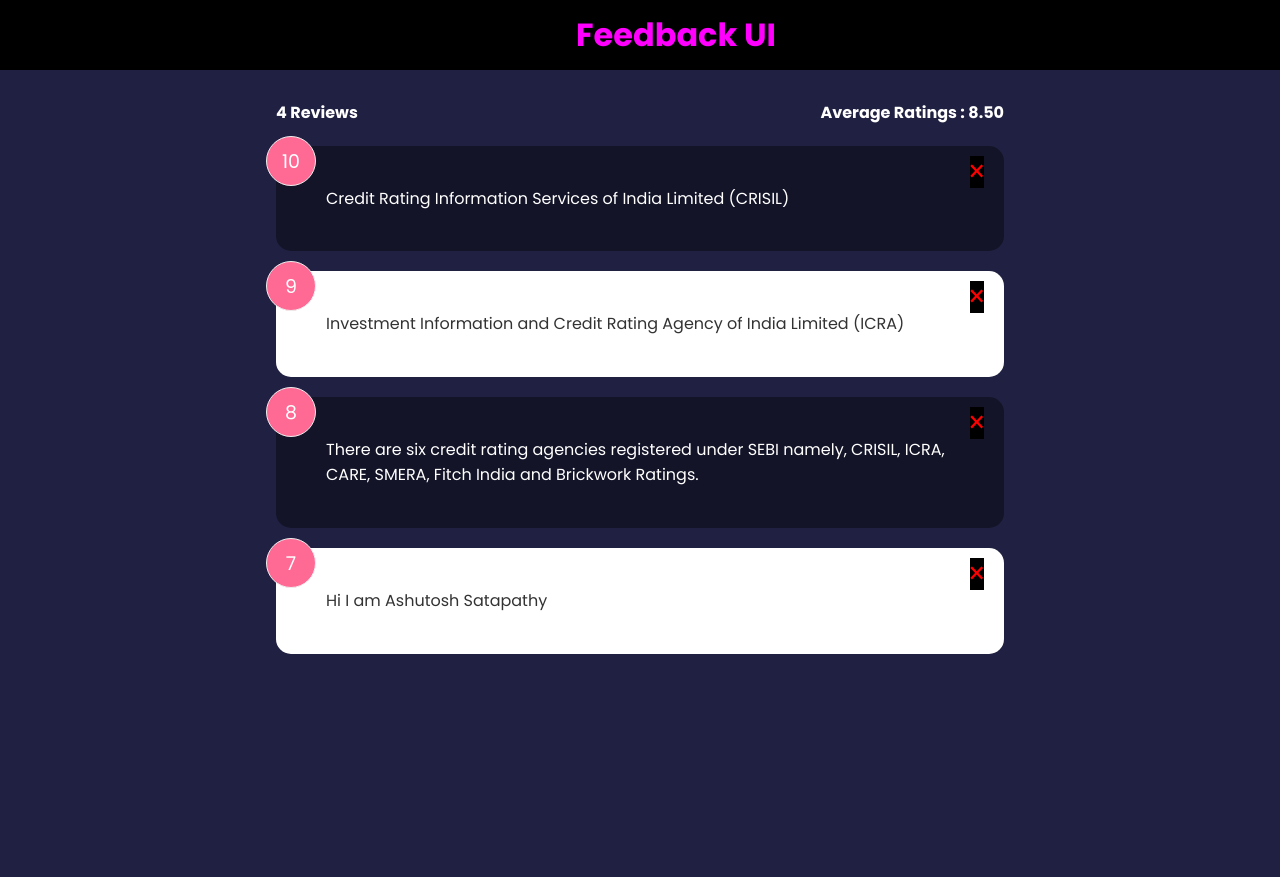
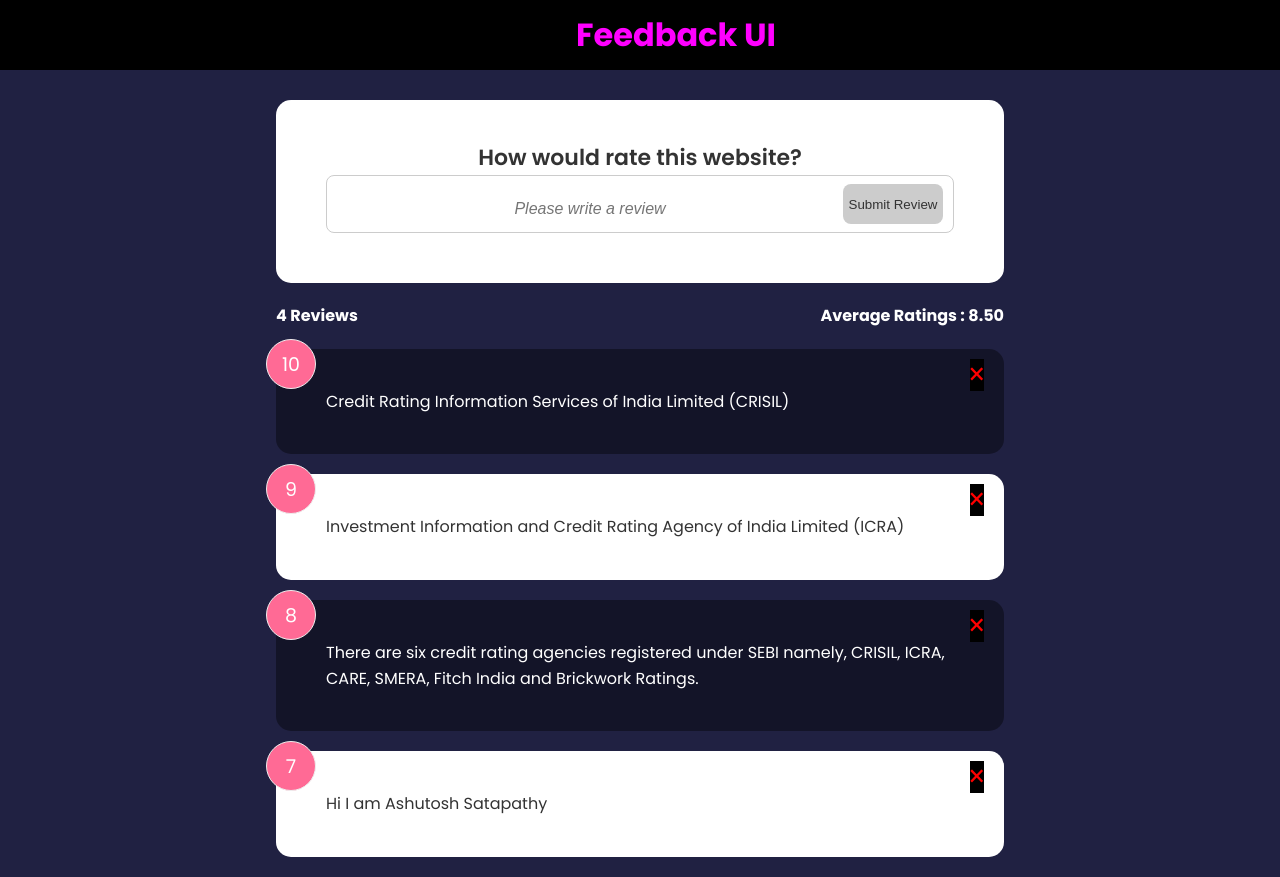
Before and after one commit to Ashutoshrx/FeedBack-App, a React (Create React App) app: page / in a window 1280 px wide. Before the commit the page ends 800 px from the top, so only its background shows below. Built offline with nearby package versions, Linux system fonts and the light colour scheme.

Commit message:
input and button implemented

```diff
--- a/src/App.js
+++ b/src/App.js
@@ -3,6 +3,7 @@
 import { useState } from 'react';
 import FeedbackList from './components/FeedbackList';
 import FeedbackStats from './components/FeedbackStats';
+import FeedbackForm from './components/FeedbackForm';
 
 function App() {
   //Use of UseState which is a react hook
@@ -11,11 +12,16 @@
     // console.log(`The feedback data has been deleted with id ${id}`);
     setFeedBackData(feedBackData.filter((fd) => fd.id !== id));
   };
+  // const appendFeedbackData = ()=>{
+  //   console.log(`The feedback data has been appended with id`);
+  //   //
+  // };
 
   return (
     <>
       <Header />
       <div className="container">
+        <FeedbackForm feedback={feedBackData}/>
         <FeedbackStats feedback={feedBackData} />
         <FeedbackList
           feedback={feedBackData}
--- /dev/null
+++ b/src/components/FeedbackForm.jsx
@@ -0,0 +1,43 @@
+import React from 'react';
+import { useState } from 'react';
+import Button from './shared/Button';
+import Card from './shared/Card';
+
+function FeedbackForm() {
+    const [textInput, setTextInput] = useState('');
+    const [isDisabled, setIsDisabled] = useState(true);
+    const [message, setMessage] = useState('');
+
+    const changeTextInput = (textInput) => {
+        console.log(textInput.target.value);
+        if (textInput.target.value === null) {
+            setIsDisabled(true);
+            setMessage('');
+        }
+        else if (textInput.target.value.trim.length >= 10) {
+            setIsDisabled(false);
+            console.log(message);
+        }
+        else {
+            setIsDisabled(false);
+            setMessage('Review must be at least 10 characters');
+        }
+        setTextInput(textInput.target.value);
+        // If statement not working properly
+    };
+
+    return (
+
+        <Card>
+            <h2>How would rate this website?</h2>
+            <div className="input-group">
+                <input onChange={changeTextInput} type="text" className='message' placeholder='Please write a review' /><br />
+                <Button type="submit" disabled={isDisabled}>Submit Review</Button>
+            </div>
+            <div className="message">{message && message}</div>
+
+        </Card>
+    );
+}
+
+export default FeedbackForm;
--- a/src/components/FeedbackList.jsx
+++ b/src/components/FeedbackList.jsx
@@ -6,7 +6,7 @@
 function FeedbackList({ feedback, handleDelete }) {
     if (!feedback || feedback.length === 0) {
         return (
-            <p style={{ color: 'red' }}>No FeedBack Yet</p>
+            <h1 style={{ color: 'red' }}>NO FEEDBACK YET</h1>
         );
     }
     return (
--- /dev/null
+++ b/src/components/shared/Button.jsx
@@ -0,0 +1,24 @@
+import React from 'react';
+import PropTypes from 'prop-types';
+
+function Button({ children, disabled, version }) {
+    return (
+        <button disabled={disabled}
+            className={`btn btn-${version}`} >
+            {children}
+        </button >
+    );
+}
+
+Button.defaultProps = {
+    disabled: false,
+    version: 'primary',
+};
+Button.propTypes = {
+    children: PropTypes.node.isRequired,
+    disabled: PropTypes.bool,
+    version: PropTypes.string,
+    type: PropTypes.string.isRequired,
+};
+
+export default Button;;
--- a/src/index.css
+++ b/src/index.css
@@ -185,7 +185,8 @@
 .message {
   padding-top: 10px;
   text-align: center;
-  color: rebeccapurple;
+  color: rgb(140, 7, 7);
+  font-style: italic;
 }
 
 /* FIX: Remove position: absolute to keep about icon at the bottom of the
```
